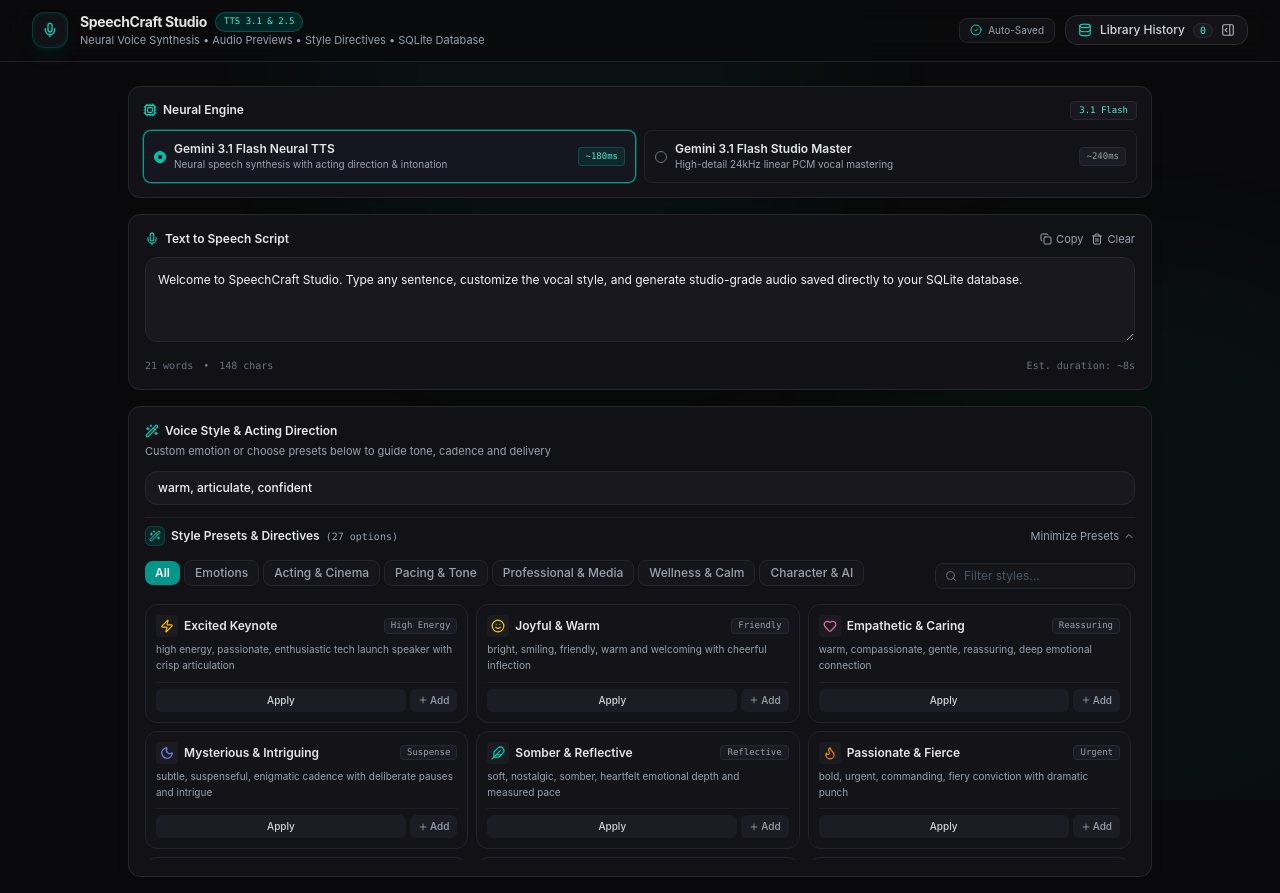
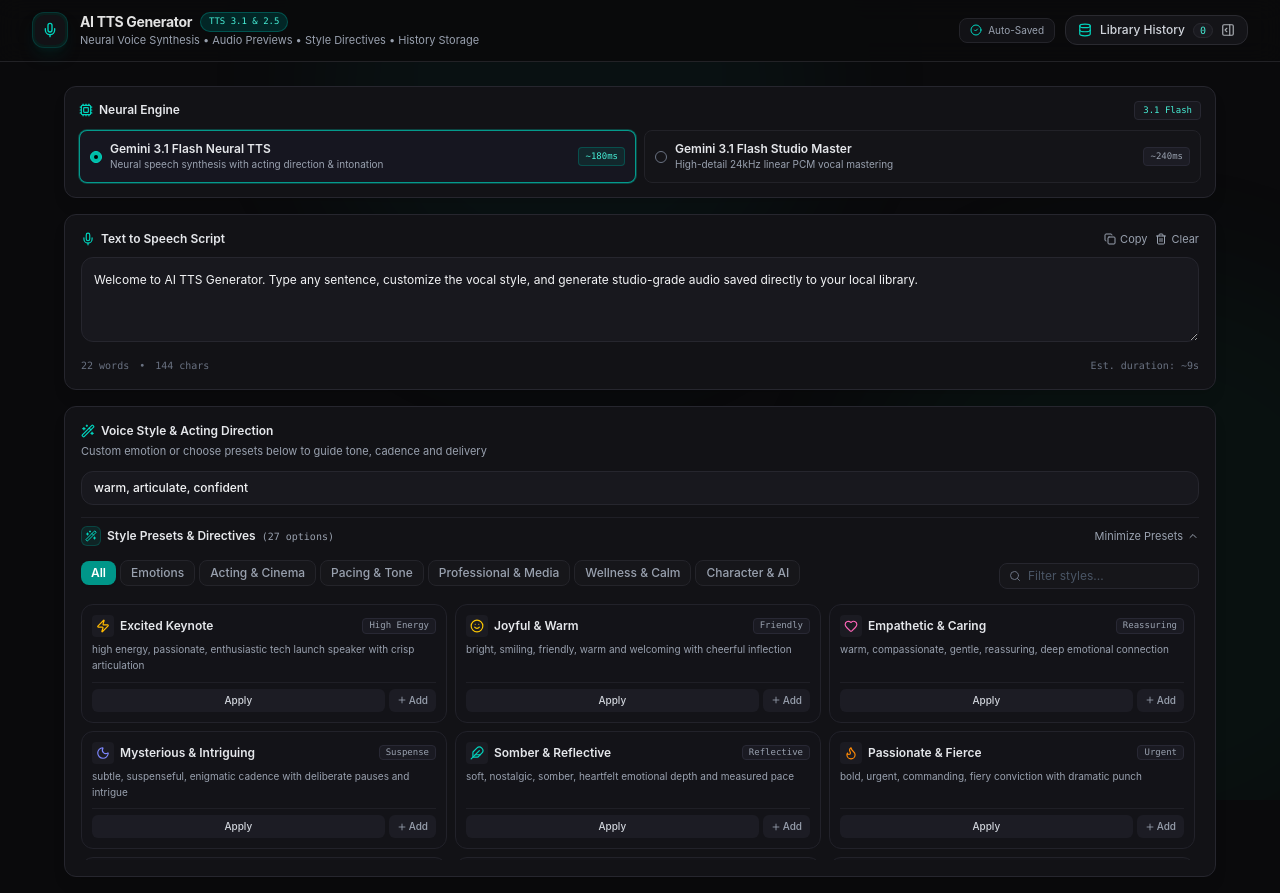
Before and after one commit to ets2121/gemini-TTS, a Next.js app: page / in a window 1280 px wide. Shown: the top 893 px of the page. Built offline with nearby package versions, Linux system fonts and the light colour scheme.

Commit message:
feat: implement core Electron-based TTS studio interface with SQLite history and preference persistence

```diff
--- a/app/globals.css
+++ b/app/globals.css
@@ -1,19 +1,61 @@
 @import "tailwindcss";
 
-/* Custom dark scrollbar styling */
+/* Modern, ultra-sleek custom scrollbars for webkit & firefox */
+* {
+  scrollbar-width: thin;
+  scrollbar-color: rgba(63, 63, 70, 0.4) transparent;
+}
+
+/* Chrome, Edge, Safari */
+::-webkit-scrollbar {
+  width: 6px;
+  height: 6px;
+}
+
+::-webkit-scrollbar-track {
+  background: transparent;
+}
+
+::-webkit-scrollbar-thumb {
+  background: rgba(63, 63, 70, 0.45);
+  border-radius: 9999px;
+  border: 1.5px solid transparent;
+  background-clip: padding-box;
+  transition: background-color 0.2s ease, border 0.2s ease;
+}
+
+::-webkit-scrollbar-thumb:hover {
+  background: rgba(13, 148, 136, 0.8); /* teal-600 */
+}
+
+::-webkit-scrollbar-thumb:active {
+  background: rgba(20, 184, 166, 1); /* teal-500 */
+}
+
+::-webkit-scrollbar-corner {
+  background: transparent;
+}
+
+/* Explicit class for elements with customized scrolling */
+.custom-scrollbar {
+  scrollbar-width: thin;
+  scrollbar-color: rgba(63, 63, 70, 0.5) transparent;
+}
+
 .custom-scrollbar::-webkit-scrollbar {
   width: 5px;
   height: 5px;
 }
 
 .custom-scrollbar::-webkit-scrollbar-track {
-  background: rgba(13, 13, 16, 0.8);
+  background: rgba(18, 18, 22, 0.6);
   border-radius: 9999px;
 }
 
 .custom-scrollbar::-webkit-scrollbar-thumb {
-  background: #2A2A30;
+  background: rgba(82, 82, 91, 0.55);
   border-radius: 9999px;
+  transition: background-color 0.2s ease;
 }
 
 .custom-scrollbar::-webkit-scrollbar-thumb:hover {
--- a/app/layout.tsx
+++ b/app/layout.tsx
@@ -4,8 +4,8 @@
 import { ElectronSettings } from '@/components/ElectronSettings';
 
 export const metadata: Metadata = {
-  title: 'Text to Speech Studio - AI Voice Synthesis & SQLite Storage',
-  description: 'Dark-mode Text to Speech studio with voice styles, audio waveform visualizer, audio downloads, and SQLite history storage.',
+  title: 'AI TTS Generator - Voice Synthesis & Storage',
+  description: 'AI Text to Speech Generator with neural voice styles, waveform visualizer, audio downloads, and persistent history storage.',
 };
 
 export default function RootLayout({children}: {children: React.ReactNode}) {
--- a/app/page.tsx
+++ b/app/page.tsx
@@ -66,7 +66,7 @@
 
   // Main Studio State
   const [text, setText] = useState<string>(
-    'Welcome to SpeechCraft Studio. Type any sentence, customize the vocal style, and generate studio-grade audio saved directly to your SQLite database.'
+    'Welcome to AI TTS Generator. Type any sentence, customize the vocal style, and generate studio-grade audio saved directly to your local library.'
   );
 
   const [selectedVoice, setSelectedVoice] = useState<VoiceOption>(VOICES[0]); // Kore (Female)
@@ -440,14 +440,14 @@
           <div>
             <div className="flex items-center gap-2">
               <h1 className="text-sm font-bold tracking-tight text-[#E2E2E2]">
-                SpeechCraft Studio
+                AI TTS Generator
               </h1>
               <span className="text-[9px] font-mono uppercase px-2 py-0.5 rounded-full bg-teal-950/80 text-teal-300 border border-teal-800/80">
                 TTS 3.1 & 2.5
               </span>
             </div>
             <p className="text-[11px] text-gray-400">
-              Neural Voice Synthesis • Audio Previews • Style Directives • SQLite Database
+              Neural Voice Synthesis • Audio Previews • Style Directives • History Storage
             </p>
           </div>
         </div>
@@ -492,15 +492,15 @@
         </div>
       </header>
 
-      {/* Main Workspace Layout */}
-      <div className="relative z-10 flex-1 max-w-7xl w-full mx-auto p-4 lg:p-6 transition-all duration-300">
+      {/* Main Workspace Layout (Full width & fluid responsive) */}
+      <div className="relative z-10 flex-1 w-full max-w-[1920px] mx-auto px-4 sm:px-6 lg:px-8 py-4 lg:py-6 transition-all duration-300">
         <div
           className={`grid grid-cols-1 gap-6 items-start transition-all duration-300 ${
-            isHistoryOpen ? 'lg:grid-cols-12' : 'lg:grid-cols-1 max-w-5xl mx-auto'
+            isHistoryOpen ? 'lg:grid-cols-12 xl:grid-cols-12' : 'max-w-6xl mx-auto w-full'
           }`}
         >
           {/* TTS Generation Workstation */}
-          <div className={`${isHistoryOpen ? 'lg:col-span-8' : 'w-full'} space-y-4`}>
+          <div className={`${isHistoryOpen ? 'lg:col-span-7 xl:col-span-8 2xl:col-span-9' : 'w-full'} min-w-0 space-y-4`}>
             {/* Compact Model Selection (Smaller Cards for Clean View) */}
             <div className="p-3.5 rounded-xl bg-[#121216] border border-[#26262E] shadow-lg space-y-2.5">
               <div className="flex items-center justify-between">
@@ -750,7 +750,13 @@
               </div>
 
               {/* Grid of Voices with Gender Badges & Preview Buttons */}
-              <div className="grid grid-cols-1 sm:grid-cols-2 md:grid-cols-3 gap-2.5 max-h-[380px] overflow-y-auto pr-1 custom-scrollbar">
+              <div
+                className={`grid gap-2.5 max-h-[380px] overflow-y-auto pr-1 custom-scrollbar ${
+                  isHistoryOpen
+                    ? 'grid-cols-1 sm:grid-cols-2 md:grid-cols-2 lg:grid-cols-2 xl:grid-cols-3 2xl:grid-cols-4'
+                    : 'grid-cols-1 sm:grid-cols-2 md:grid-cols-3 lg:grid-cols-3 xl:grid-cols-4'
+                }`}
+              >
                 {filteredVoices.length === 0 ? (
                   <div className="col-span-full py-8 text-center text-xs text-gray-500">
                     No voices match &quot;{voiceSearchQuery}&quot;.
@@ -919,9 +925,9 @@
             )}
           </div>
 
-          {/* SQLite Database Storage & Library (Shown when expanded) */}
+          {/* History Storage & Library (Fixed/Sticky on desktop, only internal content scrolls) */}
           {isHistoryOpen && (
-            <div className="lg:col-span-4 h-full animate-in fade-in slide-in-from-right-4 duration-200">
+            <div className="lg:col-span-5 xl:col-span-4 2xl:col-span-3 min-w-0 lg:sticky lg:top-20 h-fit max-h-[calc(100vh-6rem)] animate-in fade-in slide-in-from-right-4 duration-200">
               <HistoryDrawer
                 items={historyItems}
                 stats={historyStats}
--- a/components/ElectronSettings.tsx
+++ b/components/ElectronSettings.tsx
@@ -141,7 +141,7 @@
                   </h2>
                   {version && (
                     <p className="text-[11px] text-zinc-500 mt-0.5">
-                      Gemini TTS Studio&nbsp;v{version}
+                      AI TTS Generator&nbsp;v{version}
                     </p>
                   )}
                 </div>
--- a/components/HistoryDrawer.tsx
+++ b/components/HistoryDrawer.tsx
@@ -184,7 +184,7 @@
   return (
     <div
       id="sqlite-history-section"
-      className="p-5 sm:p-6 rounded-2xl bg-[#0D0D12] border border-[#222228] shadow-2xl space-y-4 flex flex-col h-full"
+      className="p-5 sm:p-6 rounded-2xl bg-[#0D0D12] border border-[#222228] shadow-2xl space-y-4 flex flex-col max-h-[calc(100vh-6.5rem)] overflow-hidden"
     >
       {/* Header & SQLite Stats */}
       <div className="space-y-3">
@@ -339,7 +339,7 @@
       </div>
 
       {/* History Items Scrollable List */}
-      <div className="flex-1 overflow-y-auto space-y-2.5 pr-1 min-h-[220px] max-h-[480px] custom-scrollbar">
+      <div className="flex-1 overflow-y-auto space-y-2.5 pr-1.5 min-h-[200px] custom-scrollbar">
         {isLoading ? (
           <div className="py-12 text-center text-xs text-gray-500 font-mono flex items-center justify-center gap-2">
             <span className="w-2 h-2 rounded-full bg-teal-500 animate-ping"></span>
--- a/components/StylePresetPicker.tsx
+++ b/components/StylePresetPicker.tsx
@@ -444,7 +444,7 @@
           </div>
 
           {/* Clean Style Preset Cards Grid */}
-          <div className="grid grid-cols-1 sm:grid-cols-2 lg:grid-cols-3 gap-2 max-h-[260px] overflow-y-auto pr-1 custom-scrollbar pt-1">
+          <div className="grid grid-cols-1 sm:grid-cols-2 md:grid-cols-2 lg:grid-cols-3 xl:grid-cols-3 2xl:grid-cols-4 gap-2 max-h-[260px] overflow-y-auto pr-1 custom-scrollbar pt-1">
             {filteredStyles.length === 0 ? (
               <div className="col-span-full py-6 text-center text-xs text-gray-500 bg-[#121216] rounded-xl border border-[#222228]">
                 No styles found matching &quot;{searchQuery}&quot;.
--- a/electron-builder.yml
+++ b/electron-builder.yml
@@ -1,5 +1,5 @@
-appId: com.ets2121.gemini-tts
-productName: Gemini TTS Studio
+appId: com.ets2121.ai-tts-generator
+productName: AI TTS Generator
 copyright: Copyright © 2024
 
 # ─── Directories ──────────────────────────────────────────────────────────────
@@ -38,7 +38,7 @@
   allowToChangeInstallationDirectory: true
   createDesktopShortcut: true
   createStartMenuShortcut: true
-  shortcutName: "Gemini TTS Studio"
+  shortcutName: "AI TTS Generator"
   # Preserve user data (AppData) on uninstall
   deleteAppDataOnUninstall: false
 
--- a/electron/main.js
+++ b/electron/main.js
@@ -146,7 +146,7 @@
     minHeight: 620,
     backgroundColor: '#0A0A0C',
     show: false,
-    title: 'Gemini TTS Studio',
+    title: 'AI TTS Generator',
     webPreferences: {
       preload: path.join(__dirname, 'preload.js'),
       contextIsolation: true,
@@ -275,7 +275,7 @@
     console.error('[App] Fatal startup error:', err);
     dialog.showErrorBox(
       'Startup Error',
-      `Gemini TTS Studio failed to start:\n\n${err.message}`
+      `AI TTS Generator failed to start:\n\n${err.message}`
     );
     app.quit();
   }
--- a/lib/preferences.ts
+++ b/lib/preferences.ts
@@ -23,7 +23,7 @@
   speed: 1.0,
   autoPlay: true,
   downloadFormat: 'mp3',
-  lastTextDraft: 'Welcome to SpeechCraft Studio. Type any sentence, customize the vocal style, and generate studio-grade audio saved directly to your SQLite database.',
+  lastTextDraft: 'Welcome to AI TTS Generator. Type any sentence, customize the vocal style, and generate studio-grade audio saved directly to your local library.',
 };
 
 export function loadUserPreferences(): TTSUserPreferences {
--- a/package.json
+++ b/package.json
@@ -1,5 +1,5 @@
 {
-  "name": "ai-studio-applet",
+  "name": "ai-tts-generator",
   "version": "1.0.0",
   "private": true,
   "main": "electron/main.js",
```
Also changed, not shown: 1 other file (tests, documents, lock files or other folders).
